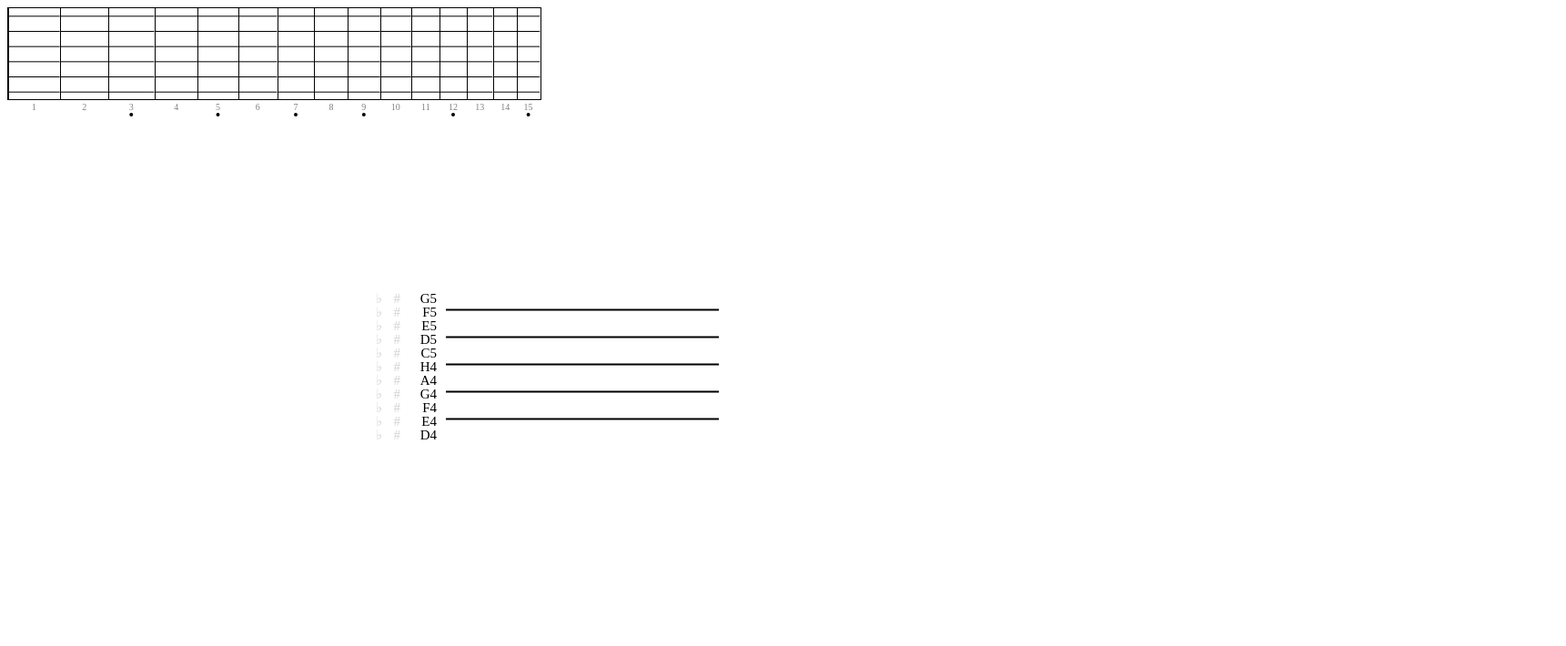
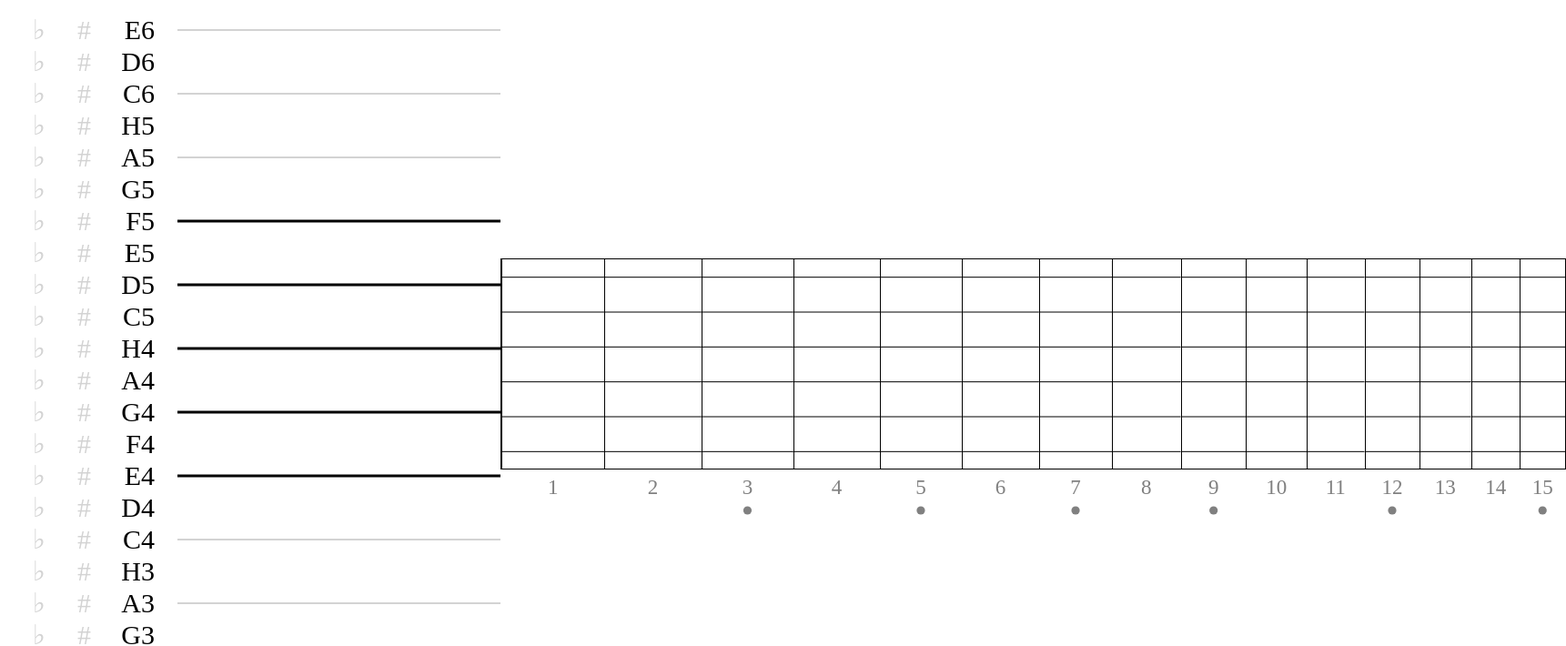
Before and after one commit to stockifab/GuitarAssistant, a React (Vite) app: page / in a window 1280 px wide. Shown: the top 710 px of the page at 91% size, 1721 px wide, since content can reach past the window. Built offline with nearby package versions, Linux system fonts and the light colour scheme.

Commit message:
improved layout

```diff
--- a/index.html
+++ b/index.html
@@ -5,6 +5,12 @@
     <link rel="icon" type="image/svg+xml" href="/favicon.svg" />
     <meta name="viewport" content="width=device-width, initial-scale=1.0" />
     <title>guitar_assistant</title>
+    <style>
+      body {
+        margin: 0;
+        padding: 0;
+      }
+    </style>
   </head>
   <body>
     <div id="root"></div>
--- /dev/null
+++ b/src/App.module.css
@@ -0,0 +1,6 @@
+.main {
+    display: flex;
+    justify-content: space-evenly;
+    align-items: center;
+    height: 100vh;
+}
--- a/src/App.tsx
+++ b/src/App.tsx
@@ -4,6 +4,7 @@ import {nameToPitchClass, type PitchClass, type StaffIdx} from "./utils/notes.ts
 import type {StaffLineState} from "./components/StaffLine/StaffLine.tsx";
 import {useState} from "react";
 import {type FretboardString, FretboardVisualization} from "./lib/FretboardVisualization.ts";
+import styles from "./App.module.css"
 
 const GUITAR_TUNING = [
     nameToPitchClass("E3"),
@@ -39,8 +40,8 @@ export function App() {
         setFretboardState(newState)
     }
 
-    return <>
-        <Staff startStaffIdx={-7 as StaffIdx} endStaffIdx={4 as StaffIdx} onStaffChange={onStaffChange}/>
-        <Fretboard initialWidth={60} fretboardState={fretboardState}/>
-    </>
+    return <div className={styles.main}>
+        <Staff startStaffIdx={-13 as StaffIdx} endStaffIdx={9 as StaffIdx} isOutOfBounds={(idx: StaffIdx) => idx > 4 || idx < -6} onStaffChange={onStaffChange}/>
+        <Fretboard initialWidth={120} height={230} fretboardState={fretboardState}/>
+    </div>
 }
--- a/src/components/Fretboard/Fretboard.tsx
+++ b/src/components/Fretboard/Fretboard.tsx
@@ -14,6 +14,7 @@ export type FretboardState = {
 }
 
 type FretProps = {
+    height: number;
     width: number;
     fret: FretIdx;
     state: FretboardState;
@@ -26,8 +27,9 @@ function showFretboardMarker(fretIdx: FretIdx) {
     return (fretIdx + 1) % 2 == 0
 }
 
-function Fret({width, fret, state}: FretProps) {
-    const height = 100;
+function Fret({height, width, fret, state}: FretProps) {
+    const fontSize = height / 10
+
     const dotsToShow: Map<StringIdx, DotProps> = useMemo(() => {
         const stringToDot: Map<StringIdx, DotProps> = new Map()
 
@@ -55,28 +57,30 @@ function Fret({width, fret, state}: FretProps) {
                       y={getStringYOffset(stringIdx as StringIdx)}
                 />
                 {dotsToShow.get(stringIdx as StringIdx) &&
-                    <circle cx={width / 2} r={3.5} cy={getStringYOffset(stringIdx as StringIdx)}
+                    <circle cx={width / 2} r={fontSize / 3} cy={getStringYOffset(stringIdx as StringIdx)}
                             fill={dotsToShow.get(stringIdx as StringIdx)!.color}/>
                 }
             </Fragment>
         )}
 
-        <text x={width / 2} y={height + 12} textAnchor="middle" fontSize={10} fill="gray">{fret}</text>
-        {showFretboardMarker(fret) && <circle cx={width / 2} r={2} cy={height + 17} fill="black"/>}
+        <text x={width / 2} y={height + fontSize + fontSize / 5} textAnchor="middle" fontSize={fontSize} fill="gray">{fret}</text>
+        {showFretboardMarker(fret) && <circle cx={width / 2} r={fontSize / 5} cy={height + fontSize * 2} fill="gray"/>}
     </svg>
 }
 
 type FretboardProps = {
     initialWidth: number;
+    height: number;
     fretboardState: FretboardState;
 }
 
-export function Fretboard({initialWidth, fretboardState}: FretboardProps) {
+export function Fretboard({initialWidth, height, fretboardState}: FretboardProps) {
     return <div className={styles.fretboardContainer}>
         {[...Array(fretboardState.fretCount)].map((_, fretIdx) =>
             <Fret
                 key={fretIdx}
                 width={initialWidth * Math.pow(0.5, (fretIdx + 1) / 12)}
+                height={height}
                 fret={fretIdx + 1 as FretIdx}
                 state={fretboardState}
             />
--- a/src/components/Staff/Staff.module.css
+++ b/src/components/Staff/Staff.module.css
@@ -1,7 +1,3 @@
 .staffContainer {
-    width: 300px;
-    position: absolute;
-    top: 50%;
-    left: 50%;
-    transform: translate(-50%, -50%);
+    width: 550px;
 }
--- a/src/components/Staff/Staff.tsx
+++ b/src/components/Staff/Staff.tsx
@@ -9,9 +9,10 @@ type StaffProps = {
     startStaffIdx: StaffIdx;
     endStaffIdx: StaffIdx;
     onStaffChange: (states: Map<StaffIdx, StaffLineState>) => void;
+    isOutOfBounds: (idx: StaffIdx) => boolean;
 }
 
-export function Staff({startStaffIdx, endStaffIdx, onStaffChange}: StaffProps) {
+export function Staff({startStaffIdx, endStaffIdx, onStaffChange, isOutOfBounds}: StaffProps) {
     const staffState = useRef(new Map<StaffIdx, StaffLineState>())
 
     const handleOnChange = (staffIdx: StaffIdx) => function (state: StaffLineState) {
@@ -19,13 +20,19 @@ export function Staff({startStaffIdx, endStaffIdx, onStaffChange}: StaffProps) {
         onStaffChange(staffState.current)
     }
 
-    return (<div className={styles.staffContainer}>
-        <MouseContextProvider>
-            {[...Array(endStaffIdx - startStaffIdx)].map((_, i) => (
-                <StaffLine key={i}
-                           line={i % 2 != 0}
-                           staffIdx={(endStaffIdx - i) as StaffIdx}
-                           onChange={handleOnChange((startStaffIdx - i) as StaffIdx)}/>))}
-        </MouseContextProvider>
-    </div>)
+    return (
+        <div>
+            <div className={styles.staffContainer}>
+                <MouseContextProvider>
+                    {[...Array(endStaffIdx - startStaffIdx)].map((_, i) => (
+                        <StaffLine key={i}
+                                   line={i % 2 == 0} // TODO: The truthiness of this line depends on start and end staff indices, notes may appear on incorrect lines
+                                   staffIdx={(endStaffIdx - i) as StaffIdx}
+                                   onChange={handleOnChange((endStaffIdx - i) as StaffIdx)}
+                                   outOfBounds={isOutOfBounds(endStaffIdx - i as StaffIdx)}
+                        />))}
+                </MouseContextProvider>
+            </div>
+        </div>
+    )
 }
--- a/src/components/StaffLine/StaffLine.module.css
+++ b/src/components/StaffLine/StaffLine.module.css
@@ -1,11 +1,12 @@
 /* Staff Line Container */
 .staffLineContainer {
     position: relative;
+    display: flex;
 }
 
 /* Note Selector */
 .noteSelector {
-    height: 15px;
+    height: 35px;
     width: 100%;
     position: relative;
     cursor: pointer;
@@ -49,28 +50,32 @@
     position: absolute;
     top: 50%;
     transform: translateY(-50%);
-    height: 2px;
+    height: 3px;
     width: 100%;
     background: black;
 }
 
+.linedStaffLine.outOfBounds::after {
+    background: lightgray;
+    height: 2px;
+}
+
 /* Container left to the note selector line */
 .preNoteSelector {
-    position: absolute;
+    /*position: absolute;*/
     top: 0;
     right: 100%;
-    margin-right: 10px;
+    margin-right: 25px;
     justify-content: center;
-    line-height: 20px;
-    font-size: 15px;
-
+    font-size: 30px;
     display: flex;
 }
 
 .preNoteSelector p {
-    margin: 0;
+    margin: 18px 0 0;
     text-align: right;
-    min-width: 20px;
+    line-height: 0;
+    min-width: 50px;
     color: lightgray;
     user-select: none;
 }
@@ -82,7 +87,7 @@
 
 /* Note Name */
 .preNoteSelector p:last-child {
-    width: 40px;
+    width: 70px;
     color: black;
 }
 
--- a/src/components/StaffLine/StaffLine.tsx
+++ b/src/components/StaffLine/StaffLine.tsx
@@ -16,13 +16,14 @@ type StaffLineProps = {
     line: boolean;
     staffIdx: StaffIdx;
     onChange: (state: StaffLineState) => void;
+    outOfBounds: boolean;
 }
 
-export function StaffLine({line, staffIdx, onChange}: StaffLineProps) {
+export function StaffLine({line, staffIdx, onChange, outOfBounds}: StaffLineProps) {
     const [showNote, setShowNote] = useState<boolean>(false)
     const [modifier, setModifier] = useState<-1 | 0 | 1>(0);
     // offset of the note from the left side of the staff line
-    const [noteXOffset, setNoteXOffset] = useState(0)
+    const [noteXOffset, setNoteXOffset] = useState<number | null>(null)
 
     const mousePosition = useMousePosition();
 
@@ -31,6 +32,7 @@ export function StaffLine({line, staffIdx, onChange}: StaffLineProps) {
     const pitchClass = useMemo(() => staffIdxToPitchClass(staffIdx) + modifier as PitchClass, [staffIdx, modifier])
 
     // update note position to match mouse unless it's selected
+    // TODO: move mouse position following to the parent component since all lines' note positions are the same (performance issue)
     useEffect(() => {
         if (showNote) {
             return
@@ -61,7 +63,7 @@ export function StaffLine({line, staffIdx, onChange}: StaffLineProps) {
         }
     }
 
-    return <div className={styles.staffLineContainer} ref={staffLineRef}>
+    return <div className={styles.staffLineContainer}>
         {/* Pre- NoteSelector */}
         <div className={styles.preNoteSelector}>
             <p className={clsx(modifier == -1 && styles.active)} onClick={() => toggleModifier(-1)}>♭</p>
@@ -70,9 +72,9 @@ export function StaffLine({line, staffIdx, onChange}: StaffLineProps) {
         </div>
 
         {/* Note Selector */}
-        <div className={clsx(styles.noteSelector, line && styles.linedStaffLine)} onClick={toggleNote}>
+        <div ref={staffLineRef} className={clsx(styles.noteSelector, line && styles.linedStaffLine, outOfBounds && styles.outOfBounds)} onClick={toggleNote}>
             <svg className={clsx(styles.noteSVG)}>
-                <ellipse rx="21" ry="15" cx={noteXOffset} cy="7.5"
+                <ellipse rx="45" ry="35" cx={noteXOffset} cy="17.5"
                          className={clsx(styles.note, showNote && styles.activeNote)} ref={noteRef} fill={noteToColor(pitchClass)}/>
             </svg>
         </div>
```
